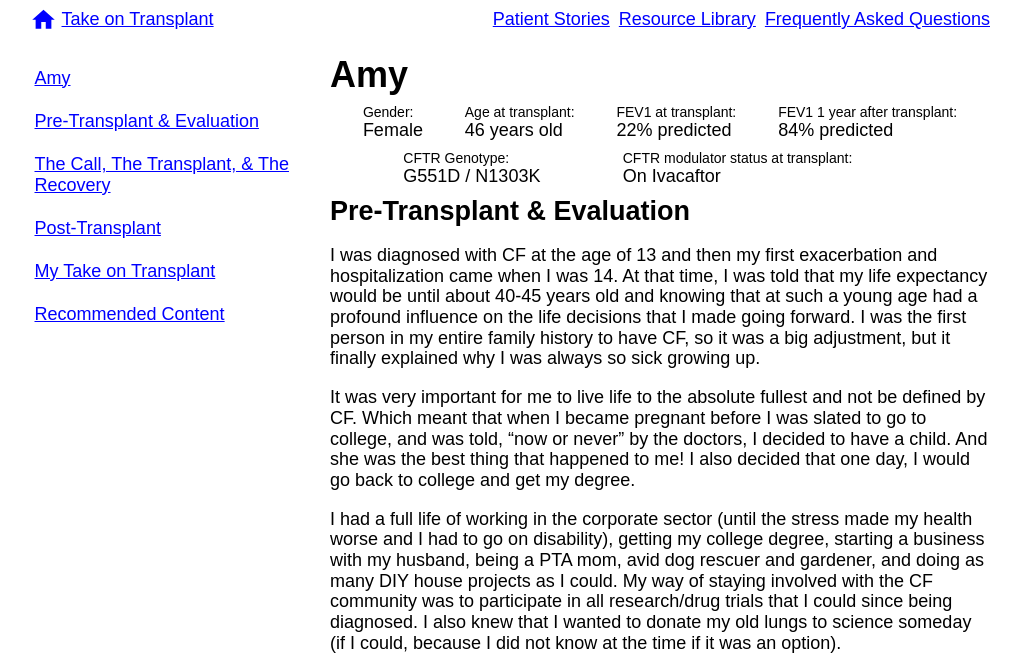
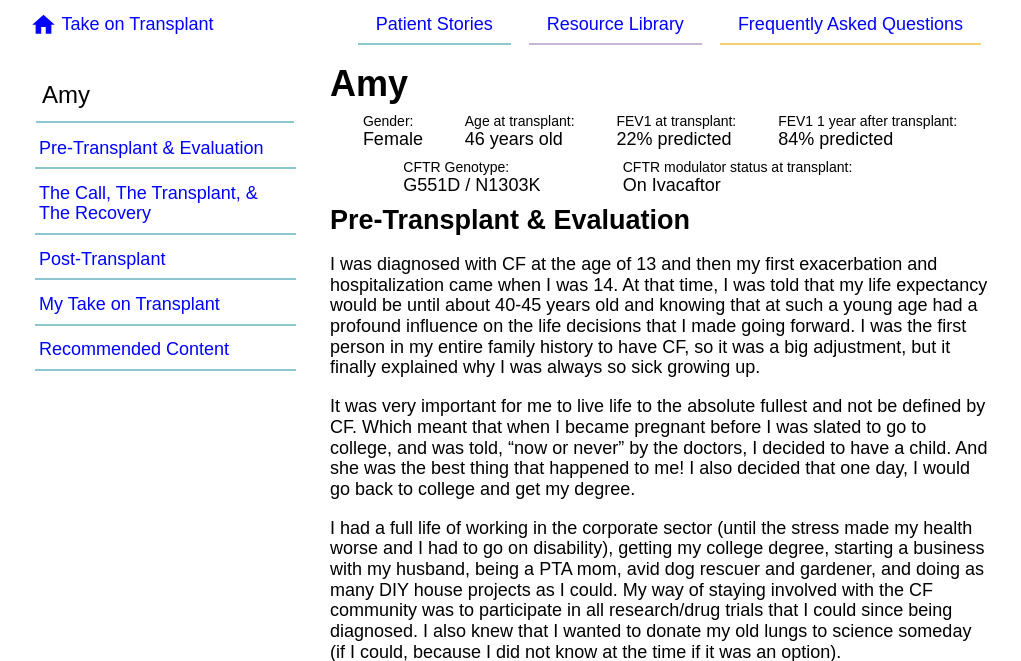
Before and after one commit to nickdotreid/take-on-transplant, a Django app: page /stories/3/ in a window 1280 px wide. Shown: the top 661 px of the page, without its empty margins (130-1151 px from the left). Run offline with Django 3.2, Linux system fonts and the light colour scheme; data comes from the database, SQL or seed files in the repository; data that the repository does not hold is empty; style sheets or scripts are compiled from the project's sources; parts of the project's set-up code (start-up, migrations or seed data) failed here and were passed over; some libraries are stand-ins or nearby versions.

Commit message:
Made website more colorful

```diff
--- a/server/website/templates/content-page.html
+++ b/server/website/templates/content-page.html
@@ -4,6 +4,9 @@
 
 <article class="container-with-sidebar">
     <nav class="sidebar {{content_type}}">
+        {% if page_title %}
+        <a class="title" href="#">{{page_title}}</a>
+        {% endif %}
         {% for item in nav_items %}
         <a href="#{{item.id}}">{{item.name}}</a>
         {% endfor %}
--- a/server/website/templates/home-page.html
+++ b/server/website/templates/home-page.html
@@ -3,9 +3,11 @@
 {% block header %}
 <a class="home" href="{% url 'home' %}">Take on Transplant</a>
 {% if show_top_navigation %}
-<a href="{% url 'patient-story-list' %}">Patient Stories</a>
-<a href="{% url 'resource-list' %}">Resource Library</a>
-<a href="{% url 'question-list' %}">Frequently Asked Questions</a>
+<nav>
+    <a class="patient-stories" href="{% url 'patient-story-list' %}">Patient Stories</a>
+    <a class="resource-library" href="{% url 'resource-list' %}">Resource Library</a>
+    <a class="frequently-asked-questions" href="{% url 'question-list' %}">Frequently Asked Questions</a>
+</nav>
 {% endif %}
 {% endblock %}
 
--- a/server/website/views.py
+++ b/server/website/views.py
@@ -453,10 +453,7 @@ class PatientStoryView(ContentPageView):
 
         patient_story_sections = patient.get_stories()
 
-        context['nav_items'] = [{
-            'name': patient.name,
-            'id': 'top'
-        }]
+        context['nav_items'] = []
         for story in patient_story_sections:
             context['nav_items'].append({
                 'name': story.title,
@@ -465,7 +462,7 @@ class PatientStoryView(ContentPageView):
 
         context['content_type'] = 'patient'
         context['content_id'] = patient.id
-        context['title'] = patient.name
+        context['page_title'] = patient.name
         context['content_items'] = ['<h1 id="top">%s</h1>' % (patient.name), self.render_patient_attributes(patient)] + [self.render_patient_story(story) for story in patient_story_sections]
         context['related_content'] = self.render_related_content(patient)
         return context
@@ -504,10 +501,7 @@ class ResourceArticleView(ContentPageView):
             raise Http404('No Article')
         context = super().get_context_data(**kwargs)
 
-        context['nav_items'] = [{
-            'name': article.title,
-            'id': 'article-%d' % (article.id)
-        }]
+        context['nav_items'] = []
         for _article in article.children:
             context['nav_items'].append({
                 'name': _article.title,
@@ -516,7 +510,7 @@ class ResourceArticleView(ContentPageView):
 
         context['content_type'] = 'resource'
         context['content_id'] = article.id
-        context['title'] = article.title
+        context['page_title'] = article.title
         context['content_items'] = [self.render_article_page(article)]
         context['recommended_content'] = self.render_related_content(article)
 
@@ -566,8 +560,8 @@ class FrequentlyAskedQuestionView(ContentPageView):
         context = super().get_context_data(**kwargs)
         context['content_type'] = 'question'
         context['content_id'] = question.id
-        context['title'] = question.text
-        context['nav_items'] = [{'id':'top', 'name':question.text}] + [{'id': 'response-%d' % (response.id), 'name':response.author.name if response.author else None } for response in question.responses]
+        context['page_title'] = question.text
+        context['nav_items'] = [{'id': 'response-%d' % (response.id), 'name':response.author.name if response.author else None } for response in question.responses]
         context['content_items'] = ['<h1 id="top">%s</h1>' % (question.text)] + [self.render_faq_response(response) for response in question.responses]
         context['related_content'] = self.render_related_content(question)
         return context
--- a/ui/index.scss
+++ b/ui/index.scss
@@ -39,7 +39,51 @@ a.home {
 
 nav > a {
     display: block;
-    padding: 0.25em 0.25em;
+    padding: 0.5em 0.25em;
+    margin: 0.25em;
+    text-decoration: none;
+
+    &:hover,
+    &:focus,
+    &.active {
+        background-color: #eee;
+    }
+    border-bottom: #555 2px solid;
+
+}
+
+nav.patient a,
+nav > a.patient-stories {
+
+    &:hover,
+    &:focus,
+    &.active {
+        background-color: $patient-background-color;
+    }
+
+    border-bottom-color: $patient-color;
+}
+
+nav.resource a,
+nav > a.resource-library {
+    &:hover,
+    &:focus,
+    &.active {
+        background-color: $resource-background-color;
+    }
+
+    border-bottom-color: $resource-color;
+}
+
+nav.question a,
+nav > a.frequently-asked-questions {
+    &:hover,
+    &:focus,
+    &.active {
+        background-color: $faq-background-color;
+    }
+
+    border-bottom-color: $faq-color;
 }
 
 .popover-content {
@@ -91,6 +135,16 @@ header {
         margin: 0px 0.25em;
     }
 
+    > a {
+        display: block;
+        padding: 0.25em 0em;
+        text-decoration: none;
+        &:hover,
+        &:focus {
+            text-decoration: underline;
+        }
+    }
+
     > *:first-child {
         display: block;
         flex-grow: 1;
@@ -99,6 +153,11 @@ header {
 
     > *:last-child {
         margin-right:0px;
+    }
+
+    nav > a {
+        margin: 0em 0.5em;
+        padding: 0.25em 1em;
     }
 }
 
@@ -110,6 +169,11 @@ header {
 
     header > * {
         display: block;
+    }
+
+    header > nav {
+        display: flex;
+
     }
 }
 
@@ -243,6 +307,21 @@ a > .popover-target {
         }
     }
 
+    > h1, > h2, > h3,
+    > nav {
+        background-color: #FFF;
+        margin: 0px;
+        padding: 0px;
+    }
+
+    > nav > a,
+    > nav > a:first-child,
+    > nav > a:last-child {
+        font-size: 1em;
+        background-color: #eee;
+        border-bottom: #555;
+    }
+
     > .patient-story {
         background-color: $patient-background-color;
 
--- a/ui/layout.scss
+++ b/ui/layout.scss
@@ -90,35 +90,10 @@ body {
             position: sticky;
             top: 0px;
             left: 0px;
-            width: 180px;
+            width: 160px;
             float: left;
-            background-color: #fff;
             z-index: 5;
-
-            > a {
-                margin: 0.25em;
-                margin-right: 1em;
-                padding: 0.5em 0em;
-                &.active {
-                    background-color: #c8f2f7;
-                }
-            }
-
-            > nav.popover-links > * {
-                display: block;
-                width: 50px;
-                height: 50px;
-                overflow: hidden;
-                text-indent: -10000px;
-                background-color: #71d0da;
-                border: #71d0da 3px solid;
-                border-radius: 50%;
-                margin: 10px auto;
-
-                &.active {
-                    background-color: #c8f2f7;
-                }
-            }
+            padding-right: 20px;
         }
 
         > .fixed-back {
@@ -138,7 +113,7 @@ body {
         width: 960px;
 
         > .sidebar {
-            width: 290px;
+            width: 270px;
             top: 0px;
         }
 
```
